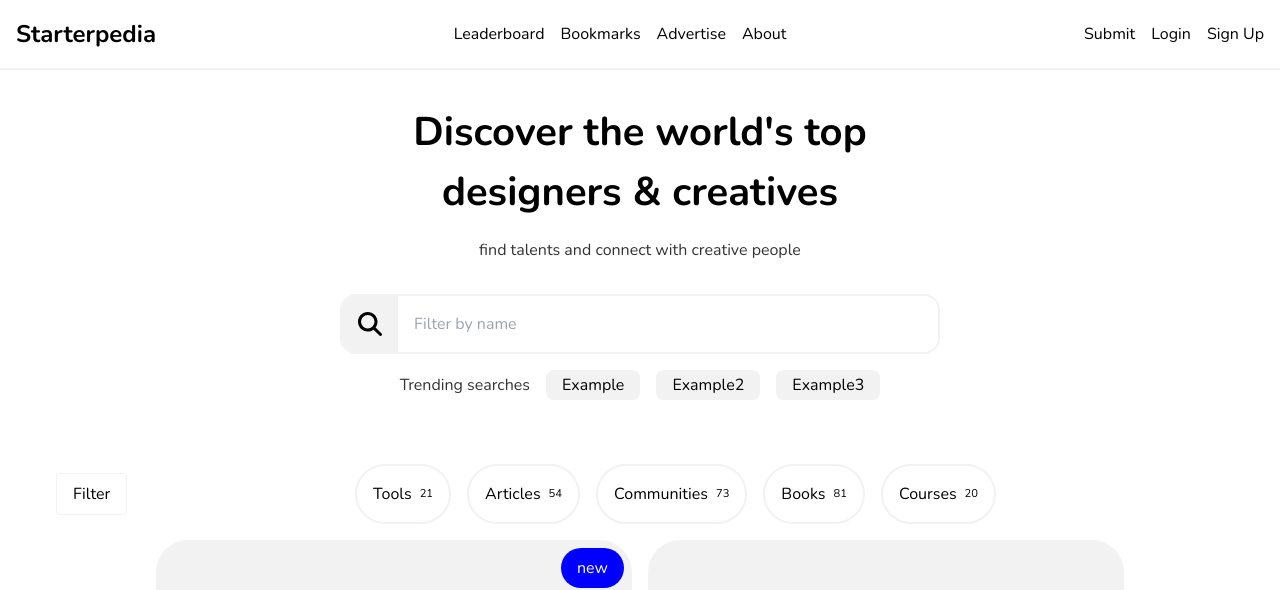
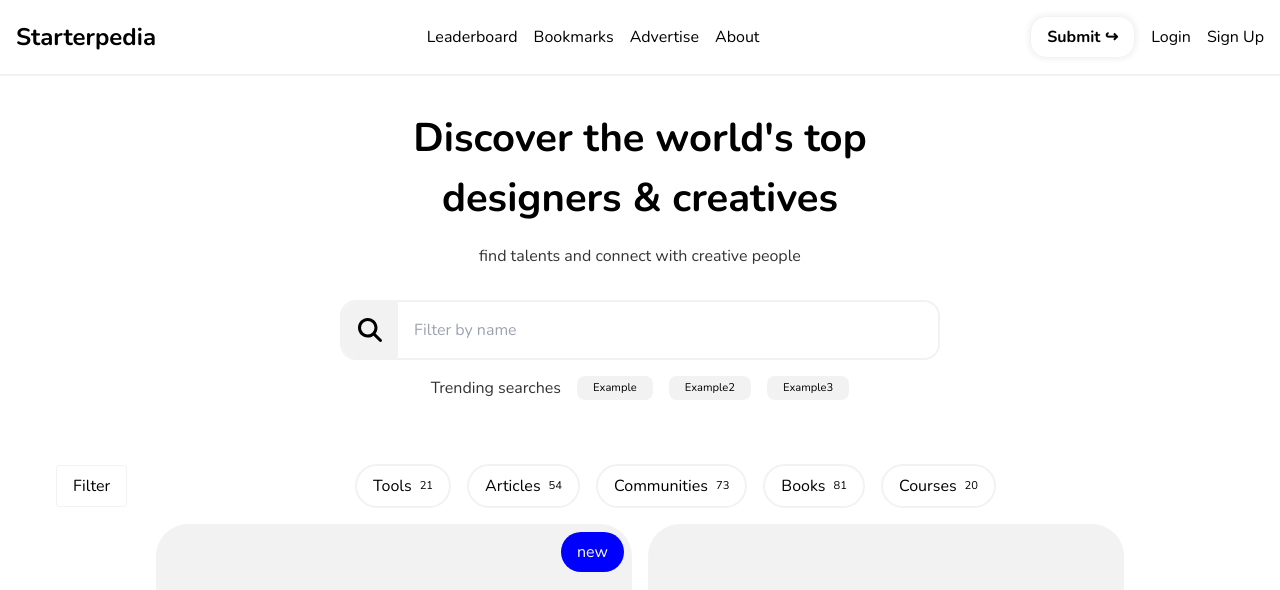
Before and after one commit to quantumbuilder32/ankityadav0102-starterpedia, a Next.js app: page / in a window 1280 px wide. Shown: the top 590 px of the page. Built offline with nearby package versions, Linux system fonts and the light colour scheme.

Commit message:
latest review changes

```diff
--- a/app/globals.css
+++ b/app/globals.css
@@ -12,6 +12,7 @@
   --mainColor: blue;
   --tone20: hsl(0, 0%, 20%);
   --tone95: hsl(0, 0%, 95%);
+  --tone80: hsl(0, 0%, 80%);
   --smallFontSize: .7rem;
   --largeFontSize: 1.5rem;
   --extraLargeFontSize: 2.5rem;
@@ -48,6 +49,19 @@
   padding: 1rem;
 }
 
+button {
+  padding: .5rem 1rem;
+  border: 1px solid var(--tone95);
+  box-shadow: 0 0 5px 2px rgba(0, 0, 0, 0.05);
+  transition: border 400ms;
+  border-radius: 1rem;
+  font-weight: bold;
+}
+
+button:hover {
+  border: 1px solid var(--tone80);
+}
+
 svg {
   width: 1rem;
   aspect-ratio: 1/1;
--- a/app/page.tsx
+++ b/app/page.tsx
@@ -21,9 +21,9 @@
           <p style={{ color: "var(--tone20)" }}>Trending searches</p>
 
           <div style={{ display: "flex", gap: "1rem", overflowX: "auto" }}>
-            <p style={{ padding: '.2rem 1rem', borderRadius: ".5rem", backgroundColor: 'var(--tone95)' }}>Example</p>
-            <p style={{ padding: '.2rem 1rem', borderRadius: ".5rem", backgroundColor: 'var(--tone95)' }}>Example2</p>
-            <p style={{ padding: '.2rem 1rem', borderRadius: ".5rem", backgroundColor: 'var(--tone95)' }}>Example3</p>
+            <p style={{ padding: '.2rem 1rem', borderRadius: ".5rem", backgroundColor: 'var(--tone95)', fontSize: "var(--smallFontSize)" }}>Example</p>
+            <p style={{ padding: '.2rem 1rem', borderRadius: ".5rem", backgroundColor: 'var(--tone95)', fontSize: "var(--smallFontSize)" }}>Example2</p>
+            <p style={{ padding: '.2rem 1rem', borderRadius: ".5rem", backgroundColor: 'var(--tone95)', fontSize: "var(--smallFontSize)" }}>Example3</p>
           </div>
         </div>
       </section>
--- a/components/navbar/Navbar.tsx
+++ b/components/navbar/Navbar.tsx
@@ -15,7 +15,7 @@
 
             {!screenSize.desktop && (
                 <>
-                    <Link href={""}>Submit</Link>
+                    <Link href={""}><button>Submit ↪</button></Link>
                 </>
             )}
 
@@ -27,21 +27,21 @@
 
 
             <ul style={{ display: !screenSize.desktop && !showingNav ? "none" : "" }} className={styles.mainMenu}>
-                {showingNav && (
-                    <>
-                        <Link href={""}>Login</Link>
-                        <Link href={""}>Sign Up</Link>
-                    </>
-                )}
-
                 <li><Link href={""}>Leaderboard</Link></li>
                 <li><Link href={""}>Bookmarks</Link></li>
                 <li><Link href={""}>Advertise</Link></li>
                 <li><Link href={""}>About</Link></li>
+
+                {showingNav && (
+                    <>
+                        <Link style={{ margin: "0 auto" }} href={""}><button style={{ width: "90vw", maxWidth: "400px", borderRadius: ".2rem" }}>Login</button></Link>
+                        <Link style={{ margin: "0 auto" }} href={""}><button style={{ width: "90vw", maxWidth: "400px", borderRadius: ".2rem" }}>Sign Up</button></Link>
+                    </>
+                )}
             </ul>
 
             <div style={{ display: !screenSize.desktop ? "none" : "" }} className={styles.rightNavCont}>
-                <Link href={""}>Submit</Link>
+                <Link href={""}><button>Submit ↪</button></Link>
                 <Link href={""}>Login</Link>
                 <Link href={""}>Sign Up</Link>
             </div>
--- a/components/navbar/navbar.module.css
+++ b/components/navbar/navbar.module.css
@@ -21,6 +21,8 @@
     cursor: pointer;
     display: none;
     position: relative;
+    width: 1rem;
+    aspect-ratio: 1/1;
 }
 
 .mainMenu {
@@ -58,9 +60,11 @@
     .mainMenu {
         display: grid;
         position: absolute;
+        align-content: flex-start;
         width: 100%;
         left: 0;
         top: 100%;
+        height: 90vh;
         background-color: #fff;
         padding: 1rem;
     }
--- a/components/resourcesDisplay/resource.module.css
+++ b/components/resourcesDisplay/resource.module.css
@@ -1,5 +1,5 @@
 .categoryButton {
-    padding: 1rem;
+    padding: .5rem 1rem;
     border-radius: 2rem;
     border: 2px solid var(--tone95);
     display: flex;
```
